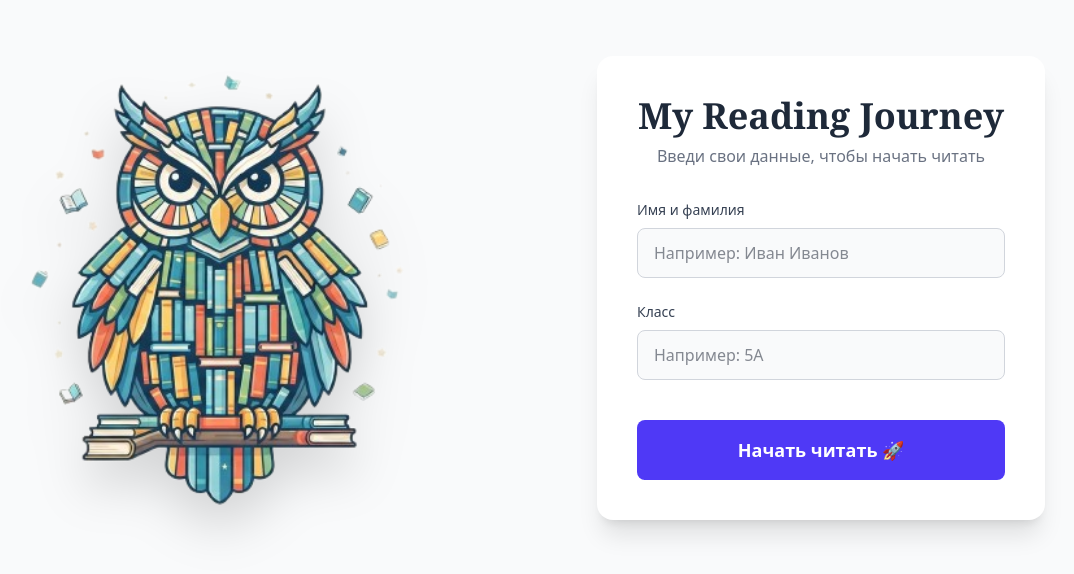
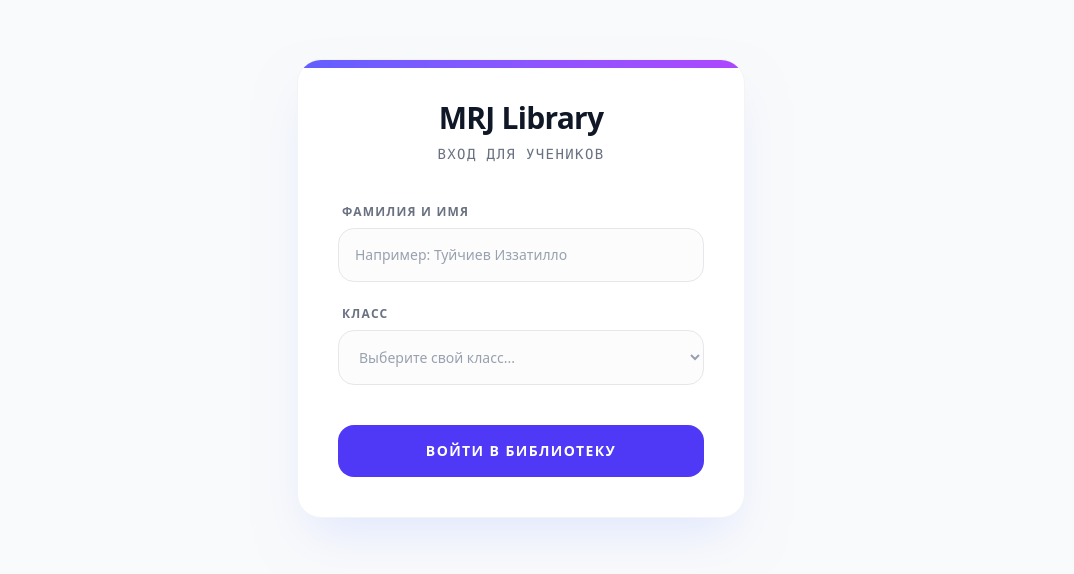
Before and after one commit to DevFlow-automation/Library, a Next.js app: page / in a window 1280 px wide. Shown: the part 112-686 px from the top of the page, without its empty margins (119-1193 px from the left). Built offline with nearby package versions, Linux system fonts and the light colour scheme; no server answers.

Commit message:
Refactor Home component to LoginPage with form updates

```diff
--- a/src/app/page.tsx
+++ b/src/app/page.tsx
@@ -1,123 +1,159 @@
 "use client";
 
-import { useState, useEffect } from "react";
+import { useState } from "react";
 import { useRouter } from "next/navigation";
 import { supabase } from "@/lib/supabase";
 
-export default function Home() {
-  const [fullName, setFullName] = useState("");
+export default function LoginPage() {
+  const [name, setName] = useState("");
   const [className, setClassName] = useState("");
   const [loading, setLoading] = useState(false);
   const router = useRouter();
 
-  useEffect(() => {
-    const studentId = localStorage.getItem("student_id");
-    if (studentId) {
-      router.push("/books");
-    }
-  }, [router]);
-
   const handleLogin = async (e: React.FormEvent) => {
     e.preventDefault();
-    if (!fullName || !className) return alert("Заполните все поля!");
+
+    if (!name.trim() || !className) {
+      alert("Пожалуйста, введите имя и выберите класс");
+      return;
+    }
+
     setLoading(true);
 
     try {
-      let { data: existingUsers, error: searchError } = await supabase
+      // 1. Проверяем, есть ли уже такой ученик в базе
+      let { data: profile, error: searchError } = await supabase
         .from("profiles")
-        .select("*")
-        .eq("full_name", fullName.trim())
-        .eq("class_name", className.trim());
+        .select("id, full_name, class_name")
+        .eq("full_name", name.trim())
+        .eq("class_name", className)
+        .single();
 
-      if (searchError) throw searchError;
-      let user = existingUsers?.[0];
-
-      if (!user) {
-        const { data: newUser, error: insertError } = await supabase
+      // 2. Если нет, создаем новый профиль
+      if (!profile) {
+        const { data: newProfile, error: insertError } = await supabase
           .from("profiles")
-          .insert([{ full_name: fullName.trim(), class_name: className.trim(), role: "student" }])
+          .insert([{ full_name: name.trim(), class_name: className }])
           .select()
           .single();
 
         if (insertError) throw insertError;
-        user = newUser;
+        profile = newProfile;
       }
 
-      if (user) {
-        localStorage.setItem("student_id", user.id);
-        localStorage.setItem("student_name", user.full_name);
+      // 3. Сохраняем данные в браузер и пускаем в библиотеку
+      if (profile) {
+        localStorage.setItem("student_id", profile.id);
+        localStorage.setItem("student_name", profile.full_name);
         router.push("/books");
       }
-    } catch (error) {
-      console.error("Ошибка входа:", error);
-      alert("Произошла ошибка при входе. Попробуй еще раз!");
+    } catch (error: any) {
+      console.error("Ошибка при входе:", error.message);
+      alert("Ошибка при входе. Попробуйте еще раз.");
     } finally {
       setLoading(false);
     }
   };
 
   return (
-    <div className="min-h-screen bg-gray-50 flex items-center justify-center p-4 sm:p-8">
-      <div className="max-w-6xl w-full grid grid-cols-1 lg:grid-cols-2 gap-12 items-center">
+    <main className="min-h-screen bg-gray-50 flex items-center justify-center p-6 selection:bg-indigo-100">
+      <div className="max-w-md w-full bg-white p-8 sm:p-10 rounded-3xl shadow-2xl shadow-indigo-100 border border-gray-100 relative overflow-hidden">
 
-        {/* Левая часть - Картинка */}
-        <div className="flex justify-center order-2 lg:order-1">
-          <img
-            src="/book.png"
-            alt="My Reading Journey"
-            className="w-full max-w-md object-contain drop-shadow-2xl"
+        {/* Декоративный фон */}
+        <div className="absolute top-0 left-0 w-full h-2 bg-gradient-to-r from-indigo-500 to-purple-500"></div>
+
+        <div className="text-center mb-10">
+          <h1 className="text-3xl font-bold text-gray-900 tracking-tight">MRJ Library</h1>
+          <p className="text-sm text-gray-500 mt-2 font-mono uppercase tracking-widest">Вход для учеников</p>
+        </div>
+
+        <form onSubmit={handleLogin} className="flex flex-col gap-6">
+
+          {/* Поле ФИО */}
+          <div>
+            <label className="block text-xs font-bold text-gray-500 uppercase tracking-widest mb-2 ml-1">
+              Фамилия и Имя
+            </label>
+            <input
+              type="text"
+              placeholder="Например: Туйчиев Иззатилло"
+              value={name}
+              onChange={(e) => setName(e.target.value)}
+              className="w-full border border-gray-200 bg-gray-50/50 rounded-2xl p-4 text-sm focus:ring-2 focus:ring-indigo-500 focus:outline-none transition-all placeholder:text-gray-400 font-medium text-gray-900"
+              required
             />
           </div>
 
-        {/* Правая часть - Форма */}
-        <div className="bg-white shadow-xl rounded-2xl p-8 sm:p-10 order-1 lg:order-2 w-full max-w-md mx-auto">
-          <h1 className="text-4xl font-bold text-center text-gray-800 font-serif mb-2">
-            My Reading Journey
-          </h1>
-          <p className="text-center text-gray-500 mb-8">
-            Введи свои данные, чтобы начать читать
-          </p>
-
-          <form onSubmit={handleLogin} className="space-y-6">
+          {/* Выпадающий список классов */}
           <div>
-              <label className="block text-sm font-medium text-gray-700 mb-2">
-                Имя и фамилия
-              </label>
-              <input
-                placeholder="Например: Иван Иванов"
-                type="text"
-                value={fullName}
-                onChange={(e) => setFullName(e.target.value)}
-                required
-                className="w-full px-4 py-3 rounded-lg border border-gray-300 focus:ring-2 focus:ring-indigo-500 focus:border-indigo-500 outline-none transition text-gray-900 bg-gray-50"
-              />
-            </div>
-
-            <div>
-              <label className="block text-sm font-medium text-gray-700 mb-2">
+            <label className="block text-xs font-bold text-gray-500 uppercase tracking-widest mb-2 ml-1">
               Класс
             </label>
-              <input
-                placeholder="Например: 5A"
-                type="text"
+            <select
               value={className}
               onChange={(e) => setClassName(e.target.value)}
+              className={`w-full border border-gray-200 bg-gray-50/50 rounded-2xl p-4 text-sm focus:ring-2 focus:ring-indigo-500 focus:outline-none transition-all cursor-pointer font-medium ${className ? 'text-gray-900' : 'text-gray-400'}`}
               required
-                className="w-full px-4 py-3 rounded-lg border border-gray-300 focus:ring-2 focus:ring-indigo-500 focus:border-indigo-500 outline-none transition text-gray-900 bg-gray-50"
-              />
+            >
+              <option value="" disabled>Выберите свой класс...</option>
+
+              <optgroup label="Junior Classes (Младшие)" className="font-bold text-gray-900">
+                <option value="1 A">1 A</option>
+                <option value="1 B">1 B</option>
+                <option value="1 C">1 C</option>
+                <option value="1 D">1 D</option>
+
+                <option value="2 A">2 A</option>
+                <option value="2 B">2 B</option>
+                <option value="2 C">2 C</option>
+                <option value="2 D">2 D</option>
+
+                <option value="3 A">3 A</option>
+                <option value="3 B">3 B</option>
+                <option value="3 C">3 C</option>
+                <option value="3 D">3 D</option>
+
+                <option value="4 A">4 A</option>
+                <option value="4 B">4 B</option>
+                <option value="4 C">4 C</option>
+              </optgroup>
+
+              <optgroup label="Senior Classes (Старшие)" className="font-bold text-gray-900">
+                <option value="5 A">5 A</option>
+                <option value="5 B">5 B</option>
+                <option value="5 C">5 C</option>
+
+                <option value="6 A">6 A</option>
+                <option value="6 B">6 B</option>
+
+                <option value="7 A">7 A</option>
+                <option value="7 B">7 B</option>
+                <option value="7 C">7 C</option>
+
+                <option value="8 A">8 A</option>
+                <option value="8 B">8 B</option>
+
+                <option value="9 A">9 A</option>
+                <option value="10 A">10 A</option>
+                <option value="11 A">11 A</option>
+              </optgroup>
+            </select>
           </div>
 
           <button
             type="submit"
             disabled={loading}
-              className="w-full py-4 mt-4 text-lg font-bold text-white bg-indigo-600 rounded-lg hover:bg-indigo-700 transition-colors disabled:bg-indigo-400"
+            className={`mt-4 w-full py-4 rounded-2xl text-sm font-bold uppercase tracking-widest transition-all duration-300 ${
+              loading
+                ? 'bg-indigo-400 text-white cursor-not-allowed'
+                : 'bg-indigo-600 text-white hover:bg-indigo-700 hover:shadow-xl hover:shadow-indigo-200 active:scale-[0.98]'
+            }`}
           >
-              {loading ? "Загрузка..." : "Начать читать 🚀"}
+            {loading ? 'Загрузка...' : 'Войти в библиотеку'}
           </button>
         </form>
-        </div>
 
       </div>
-    </div>
+    </main>
   );
 }
```
Lines whose indentation alone changed are shown as unchanged.
